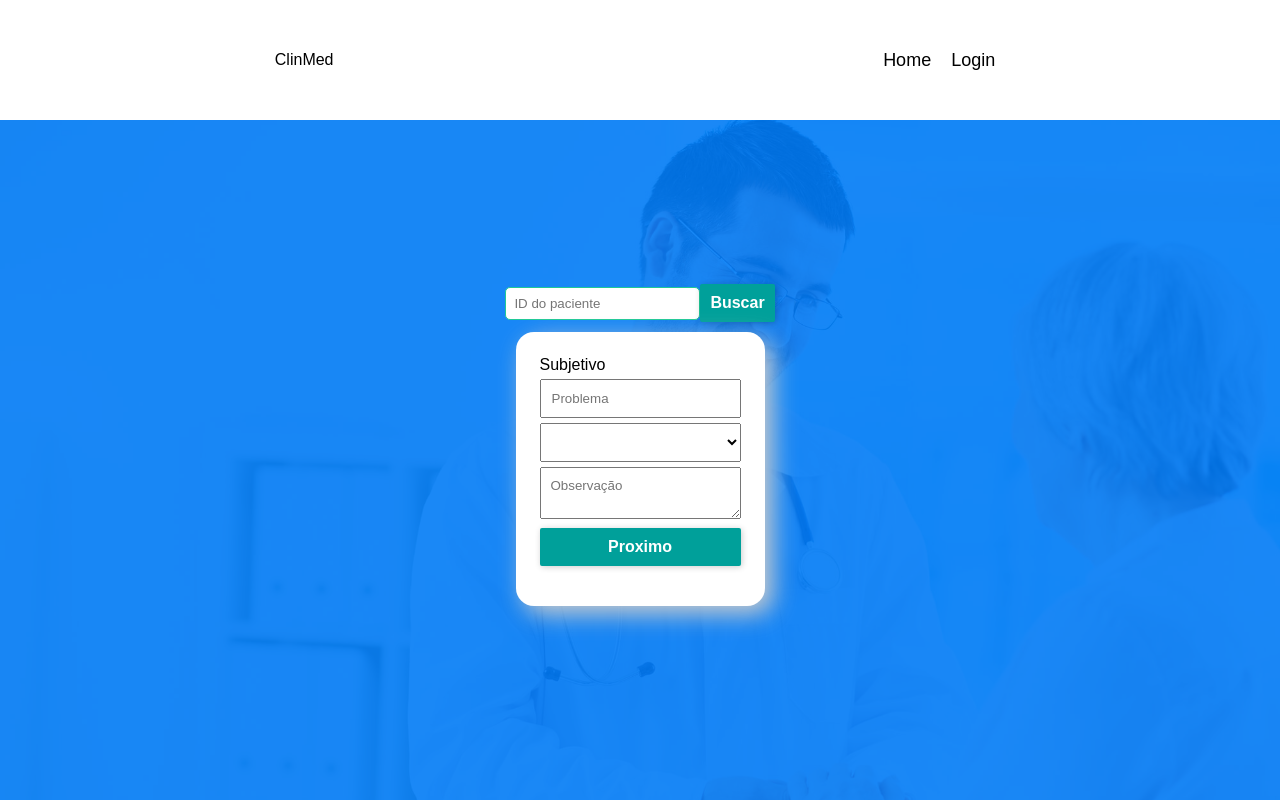
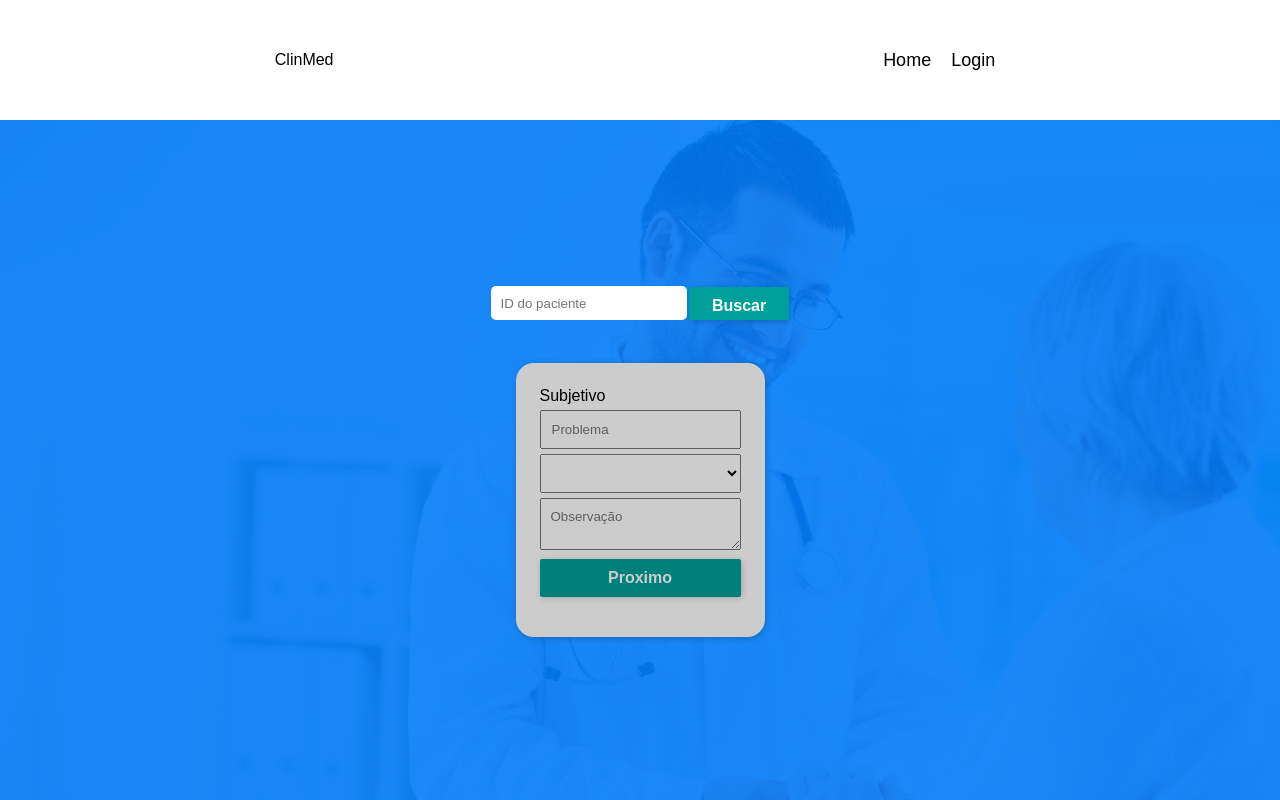
Before and after one commit to Pierre-Kalil/react, a React (Vite) app in the folder front/: page /record in a window 1280 px wide. Built offline with nearby package versions, Linux system fonts and the light colour scheme.

Commit message:
feat: add block in form

```diff
--- a/front/src/components/formRecord/index.tsx
+++ b/front/src/components/formRecord/index.tsx
@@ -2,7 +2,7 @@ import { Button } from "../button";
 import { InputModel } from "./inputModel";
 import { useState } from "react";
 import { useRecord } from "../../providers/record";
-import { FormStyle } from "./style";
+import { FormBlock, FormStyle } from "./style";
 import { DataProps } from "./types";
 
 export const steps = [
@@ -24,7 +24,7 @@ export const steps = [
   },
 ];
 
-export const FormRecord = () => {
+export const FormRecord = ({ patientSelect }: string | any) => {
   const { createRecord } = useRecord();
   const [currentStep, setCurrentStep] = useState(0);
   const [formValues, setFormValues] = useState<DataProps>({
@@ -53,14 +53,14 @@ export const FormRecord = () => {
 
   async function handleSubmit(e: any) {
     e.preventDefault();
-    // createRecord(formValues);
-    // console.log(formValues);
+    createRecord(formValues);
     setCurrentStep(0);
   }
 
   return (
     <>
       <FormStyle>
+        {!patientSelect ? <FormBlock /> : <></>}
         <form className="steps-form" onSubmit={handleSubmit}>
           <div className="fields-container">
             <p>{steps[currentStep].title}</p>
--- a/front/src/components/formRecord/style.ts
+++ b/front/src/components/formRecord/style.ts
@@ -6,7 +6,7 @@ export const FormStyle = styled.div`
   display: block;
   margin: 0 auto;
   border-radius: 18px;
-  box-shadow: 8px 8px 24px #ccc;
+  box-shadow: 1px 1px 6px rgba(0, 0, 0, 0.2);
   max-width: 80%;
   position: relative;
   overflow: hidden;
@@ -30,3 +30,10 @@ export const FormStyle = styled.div`
     }
   }
 `;
+
+export const FormBlock = styled.div`
+  width: 100%;
+  height: 100%;
+  background: rgba(0, 0, 0, 0.2);
+  position: absolute;
+`;
--- a/front/src/pages/record/index.tsx
+++ b/front/src/pages/record/index.tsx
@@ -9,10 +9,14 @@ import {
 import { Button } from "../../components/button";
 import { useUser } from "../../providers/user";
 import { useState } from "react";
+import { UserProps } from "../../providers/user/types";
 
 export const Record = () => {
   const { filterUser } = useUser();
-  const [userID, setUserID] = useState("");
+  const [patientID, setPatientID] = useState("");
+  const [patientSelect, setPatientSelect] = useState<string | any>(
+    localStorage.getItem("patient")
+  );
   const handleUser = (id: string) => filterUser(id);
   return (
     <>
@@ -22,17 +26,27 @@ export const Record = () => {
         <HomeContent>
           <RecordContainer>
             <div className="search">
+              {patientSelect ? (
+                <div className="search patient-box">
+                  <span>Paciente:</span>
+                  <span>{patientSelect}</span>
+                </div>
+              ) : (
+                <></>
+              )}
+              <div className="search input">
                 <input
-                value={userID}
-                onChange={(e) => setUserID(e.target.value)}
+                  value={patientID}
+                  onChange={(e) => setPatientID(e.target.value)}
                   name="search"
                   placeholder="ID do paciente"
                 />
-              <Button name="Buscar" callback={() => handleUser(userID)}>
+                <Button name="Buscar" callback={() => handleUser(patientID)}>
                   Buscar
                 </Button>
               </div>
-            <FormRecord />
+            </div>
+            <FormRecord patientSelect={patientSelect} />
           </RecordContainer>
         </HomeContent>
       </HomeContainerMain>
--- a/front/src/pages/record/style.ts
+++ b/front/src/pages/record/style.ts
@@ -11,11 +11,34 @@ export const RecordContainer = styled.div`
     align-items: center;
     justify-content: center;
     margin: 10px 10px;
+    height: 100px;
 
     input {
-      padding: 0.5rem;
-      border: 1px solid var(--teal);
+      padding: 0.6rem;
+      border: none;
       border-radius: 5px;
     }
   }
+  .search button {
+    width: 100px;
+    height: 33px;
+    margin-left: 2px;
+  }
+
+  .patient-box {
+    display: flex;
+    flex-direction: column;
+    align-items: flex-start;
+    height: 100px;
+    color: var(--white);
+
+    span:nth-child(2) {
+      color: var(--teal);
+      font-weight: bold;
+    }
+  }
+
+  .input {
+    flex-wrap: wrap;
+  }
 `;
--- a/front/src/providers/user/index.tsx
+++ b/front/src/providers/user/index.tsx
@@ -18,7 +18,7 @@ export const UserProvider = ({ children }: AuthProviderProps) => {
       .get(`/user/${id}`)
       .then((res) => {
         localStorage.clear();
-        // console.log(res);
+        localStorage.setItem("patient", res.data.name);
         setPatient(res.data);
       })
       .catch((_) => toast.error("Paciente não localizado."));
--- a/front/src/styles/global.ts
+++ b/front/src/styles/global.ts
@@ -18,6 +18,7 @@ export default createGlobalStyle`
     --dark: #343a40;
     --orange: #fd7e14;
     --grayStandOut: #7E7E7E;
+    --gray: #ccc;
     --warning: #ffc107;
   }
 
```
Lines whose indentation alone changed are shown as unchanged.
